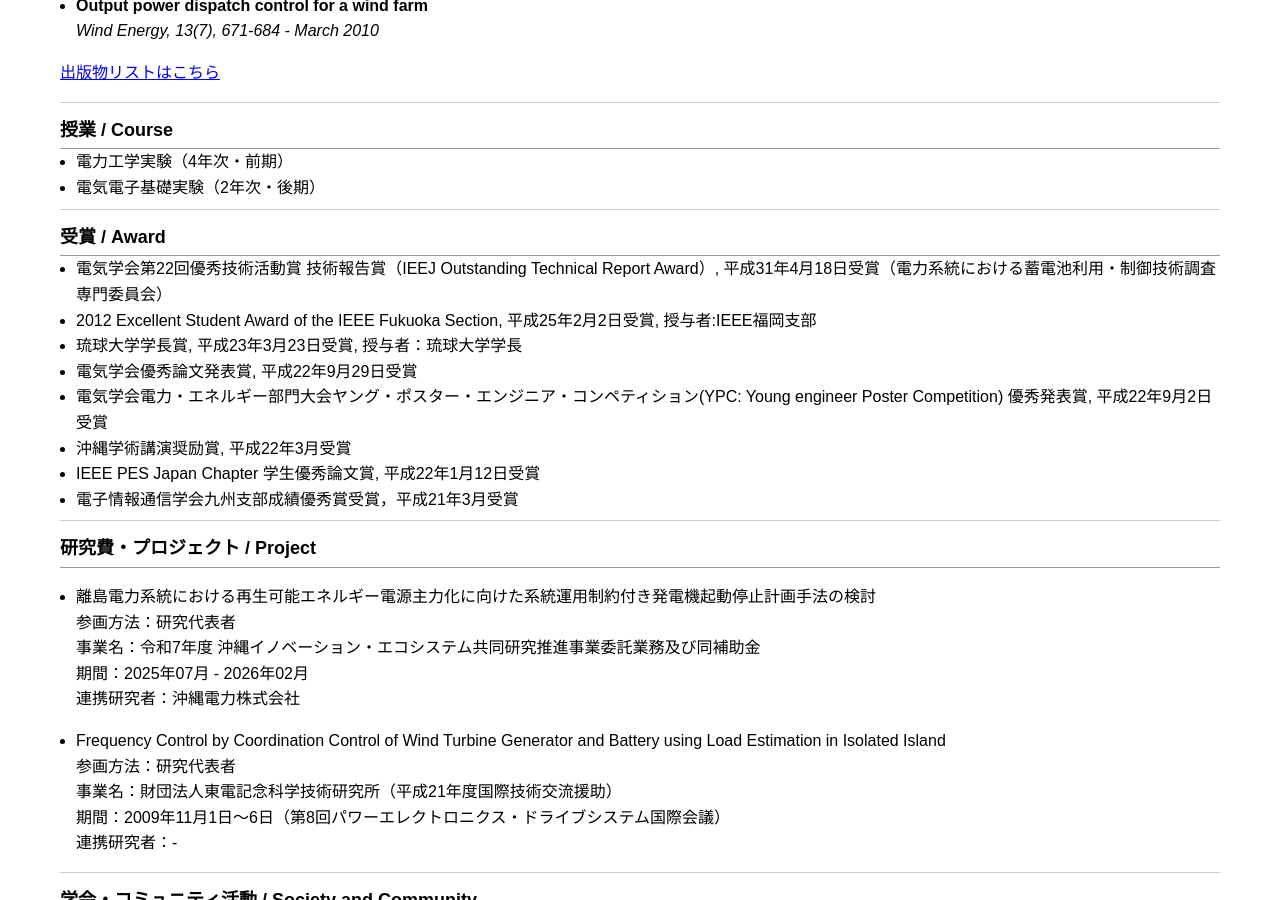
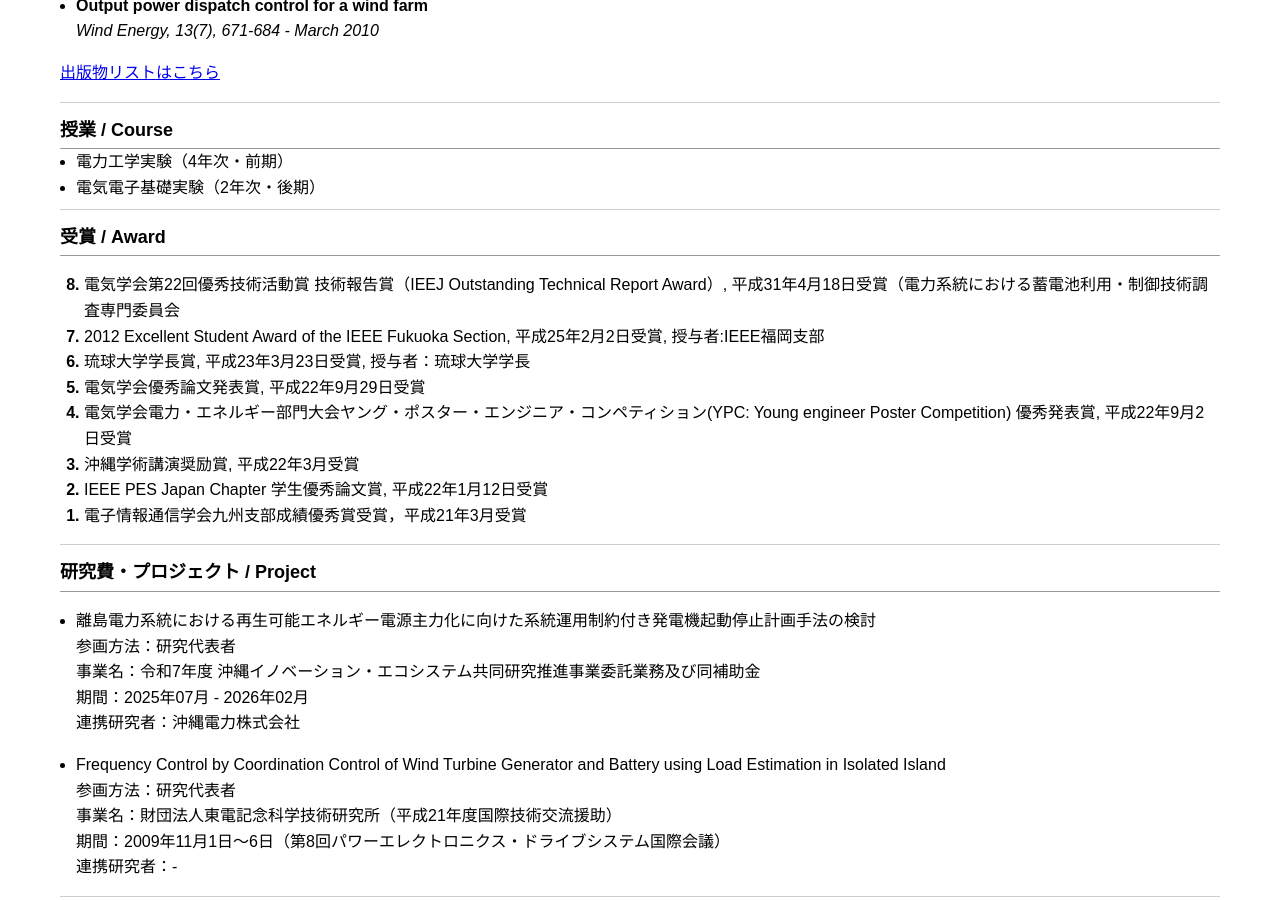
Before and after one commit to akieuehara/AkieUehara.github.io, a Jekyll site: the page built from index.md, in a window 1280 px wide and 900 px high, scrolled down 1304 px. Built offline with Jekyll 4.4.1, drawn with Linux system fonts in a browser that asks for light colours; comment, search, counter and statistics services are not loaded.

Commit message:
Update index.md

```diff
--- a/index.md
+++ b/index.md
@@ -95,15 +95,18 @@
 
 ## 受賞 / Award
 
-- 電気学会第22回優秀技術活動賞 技術報告賞（IEEJ Outstanding Technical Report Award）, 平成31年4月18日受賞（電力系統における蓄電池利用・制御技術調査専門委員会）
-- 2012 Excellent Student Award of the IEEE Fukuoka Section, 平成25年2月2日受賞, 授与者:IEEE福岡支部
-- 琉球大学学長賞, 平成23年3月23日受賞, 授与者：琉球大学学長
-- 電気学会優秀論文発表賞, 平成22年9月29日受賞
-- 電気学会電力・エネルギー部門大会ヤング・ポスター・エンジニア・コンペティション(YPC: Young engineer Poster Competition) 優秀発表賞, 平成22年9月2日受賞
-- 沖縄学術講演奨励賞, 平成22年3月受賞
-- IEEE PES Japan Chapter 学生優秀論文賞, 平成22年1月12日受賞
-- 電子情報通信学会九州支部成績優秀賞受賞，平成21年3月受賞
+<ol reversed start="8">
 
+<li>電気学会第22回優秀技術活動賞 技術報告賞（IEEJ Outstanding Technical Report Award）, 平成31年4月18日受賞（電力系統における蓄電池利用・制御技術調査専門委員会</li>
+<li>2012 Excellent Student Award of the IEEE Fukuoka Section, 平成25年2月2日受賞, 授与者:IEEE福岡支部</li>
+<li>琉球大学学長賞, 平成23年3月23日受賞, 授与者：琉球大学学長</li>
+<li>電気学会優秀論文発表賞, 平成22年9月29日受賞</li>
+<li>電気学会電力・エネルギー部門大会ヤング・ポスター・エンジニア・コンペティション(YPC: Young engineer Poster Competition) 優秀発表賞, 平成22年9月2日受賞</li>
+<li>沖縄学術講演奨励賞, 平成22年3月受賞</li>
+<li>IEEE PES Japan Chapter 学生優秀論文賞, 平成22年1月12日受賞</li>
+<li>電子情報通信学会九州支部成績優秀賞受賞，平成21年3月受賞</li>
+
+</ol>
 ---
 
 ## 研究費・プロジェクト / Project
```
